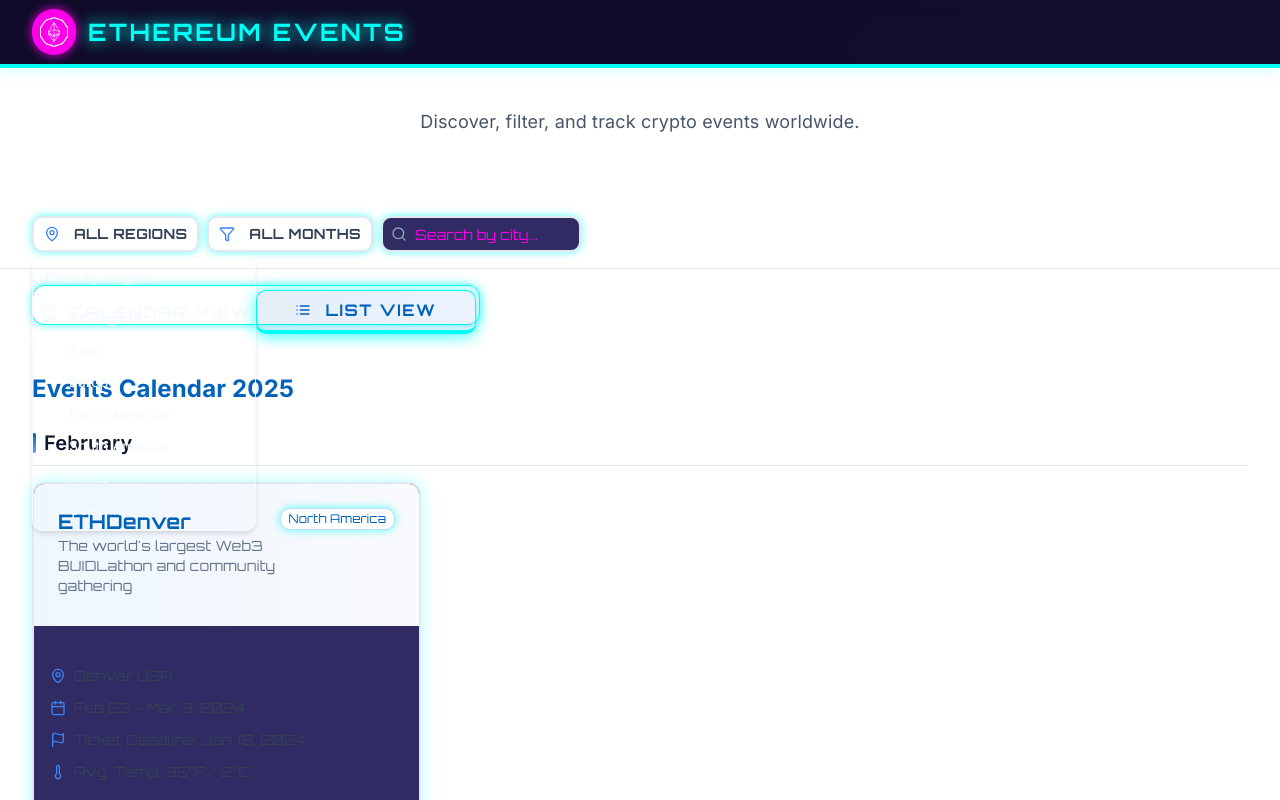
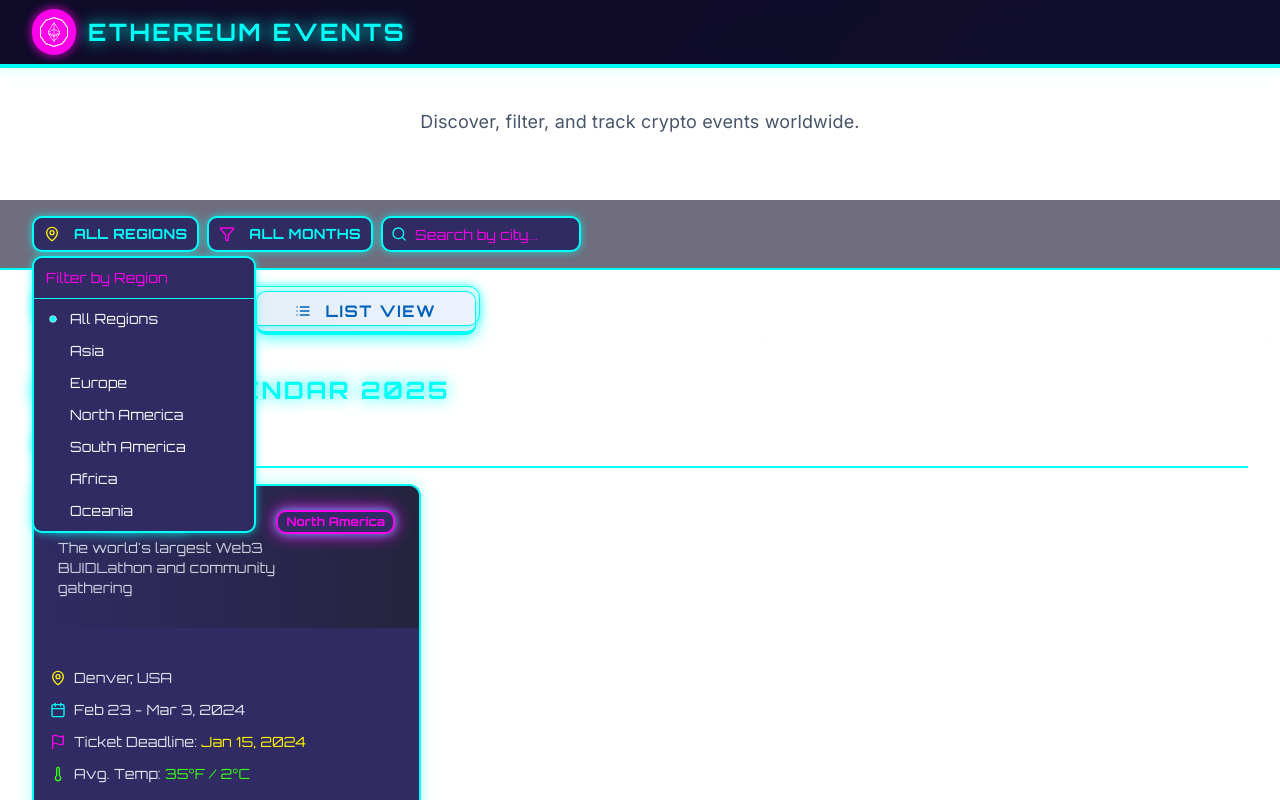
Before and after one commit to geodework/ethereum-events, a Next.js app: page / in a window 1280 px wide. Both pictures are taken after a click on the button "ALL REGIONS". Shown: the top 800 px of the page. Built offline with nearby package versions, Linux system fonts and the light colour scheme.

Commit message:
adjust cyberpunk minimalism

```diff
--- a/components/event-card.tsx
+++ b/components/event-card.tsx
@@ -36,33 +36,45 @@ export function EventCard({ event }: EventCardProps) {
   }
 
   return (
-    <Card className="group h-full overflow-hidden border-slate-200 transition-all hover:shadow-md">
-      <CardHeader className="bg-gradient-to-r from-blue-50 to-slate-50 pb-2 py-6">
+    <Card className="group h-full overflow-hidden transition-all hover:shadow-cyberpunk">
+      <CardHeader className="bg-gradient-to-r from-cyberpunk-bg2 to-cyberpunk-bg3 pb-2 py-6">
         <div className="flex items-start justify-between">
           <div>
-            <h3 className="text-xl font-bold text-primary group-hover:text-blue-600">{event.name}</h3>
-            <p className="text-sm text-slate-500">{event.description}</p>
+            <h3 className="text-xl font-bold text-cyberpunk-neonBlue group-hover:text-cyberpunk-neonPink drop-shadow-[0_0_8px_#00fff7]">
+              {event.name}
+            </h3>
+            <p className="text-sm text-cyberpunk-neonWhite/80">
+              {event.description}
+            </p>
           </div>
-          <Badge variant="outline" className="border border-blue-200 bg-white font-medium text-primary">
+          <Badge
+            variant="outline"
+            className="border-cyberpunk-neonPink bg-cyberpunk-bg2 font-bold text-cyberpunk-neonPink drop-shadow-[0_0_8px_#ff00ea]"
+          >
             {event.region}
           </Badge>
         </div>
       </CardHeader>
       <CardContent className="space-y-3 p-4 pb-2">
         <div className="flex items-center gap-2 text-sm">
-          <MapPin className="h-4 w-4 text-blue-500" />
-          <span className="text-slate-700">
+          <MapPin className="h-4 w-4 text-cyberpunk-neonYellow" />
+          <span className="text-cyberpunk-neonWhite/90">
             {event.city}, {event.country}
           </span>
         </div>
         <div className="flex items-center gap-2 text-sm">
-          <Calendar className="h-4 w-4 text-blue-500" />
-          <span className="text-slate-700">{formatDateRange(event.startDate, event.endDate)}</span>
+          <Calendar className="h-4 w-4 text-cyberpunk-neonBlue" />
+          <span className="text-cyberpunk-neonWhite/90">
+            {formatDateRange(event.startDate, event.endDate)}
+          </span>
         </div>
         <div className="flex items-center gap-2 text-sm">
-          <Flag className="h-4 w-4 text-blue-500" />
-          <span className="text-slate-700">
-            Ticket Deadline: {formatDeadline(event.ticketDeadline)}
+          <Flag className="h-4 w-4 text-cyberpunk-neonPink" />
+          <span className="text-cyberpunk-neonWhite/90">
+            Ticket Deadline:{" "}
+            <span className="text-cyberpunk-neonYellow">
+              {formatDeadline(event.ticketDeadline)}
+            </span>
             {isDeadlineSoon() && (
               <Badge variant="destructive" className="ml-2 text-xs">
                 Soon
@@ -71,24 +83,22 @@ export function EventCard({ event }: EventCardProps) {
           </span>
         </div>
         <div className="flex items-center gap-2 text-sm">
-          <Thermometer className="h-4 w-4 text-blue-500" />
-          <span className="text-slate-700">Avg. Temp: {event.temperature}</span>
+          <Thermometer className="h-4 w-4 text-cyberpunk-neonGreen" />
+          <span className="text-cyberpunk-neonWhite/90">
+            Avg. Temp:{" "}
+            <span className="text-cyberpunk-neonGreen">
+              {event.temperature}
+            </span>
+          </span>
         </div>
       </CardContent>
-      <CardFooter className="flex gap-2 border-t border-slate-100 bg-slate-50 p-3">
-        <Button
-          variant="outline"
-          size="sm"
-          className="flex-1 border-slate-200 bg-white text-slate-700 hover:bg-blue-50 hover:text-primary"
-        >
-          <Calendar className="mr-1 h-3 w-3" /> Add to Calendar
+      <CardFooter className="flex gap-2 border-t-2 border-cyberpunk-neonBlue bg-cyberpunk-bg3 p-3">
+        <Button variant="outline" size="sm" className="flex-1">
+          <Calendar className="mr-1 h-3 w-3 text-cyberpunk-neonBlue" /> Add to
+          Calendar
         </Button>
-        <Button
-          variant="outline"
-          size="sm"
-          className="border-slate-200 bg-white text-slate-700 hover:bg-blue-50 hover:text-primary"
-        >
-          <Globe className="h-3 w-3" />
+        <Button variant="outline" size="sm">
+          <Globe className="h-3 w-3 text-cyberpunk-neonPink" />
         </Button>
       </CardFooter>
     </Card>
--- a/components/filter-bar.tsx
+++ b/components/filter-bar.tsx
@@ -44,32 +44,48 @@ export function FilterBar({ onFilterChange }: FilterBarProps) {
     deadlineSoon: false,
   })
 
-  const handleFilterChange = (key: keyof FilterState, value: string | boolean) => {
+  const handleFilterChange = (
+    key: keyof FilterState,
+    value: string | boolean
+  ) => {
     const newFilters = { ...filters, [key]: value }
     setFilters(newFilters)
     onFilterChange(newFilters)
   }
 
   return (
-    <div className="sticky top-16 z-40 w-full border-b border-slate-200 bg-white/95 backdrop-blur supports-[backdrop-filter]:bg-white/60">
+    <div className="sticky top-16 z-40 w-full border-b-2 border-cyberpunk-neonBlue bg-cyberpunk-bg/80 backdrop-blur supports-[backdrop-filter]:bg-cyberpunk-bg/60">
       <div className="container flex flex-wrap items-center justify-between gap-2 py-4">
         <div className="flex flex-wrap items-center gap-2">
           <DropdownMenu>
             <DropdownMenuTrigger asChild>
-              <Button variant="outline" size="sm" className="h-9 border-slate-200 bg-white text-slate-700">
-                <MapPin className="mr-2 h-4 w-4 text-blue-500" />
+              <Button
+                variant="outline"
+                size="sm"
+                className="h-9 border-cyberpunk-neonBlue bg-cyberpunk-bg2 text-cyberpunk-neonBlue hover:text-cyberpunk-neonPink"
+              >
+                <MapPin className="mr-2 h-4 w-4 text-cyberpunk-neonYellow" />
                 {filters.region}
               </Button>
             </DropdownMenuTrigger>
-            <DropdownMenuContent align="start" className="w-56">
-              <DropdownMenuLabel>Filter by Region</DropdownMenuLabel>
-              <DropdownMenuSeparator />
+            <DropdownMenuContent
+              align="start"
+              className="w-56 bg-cyberpunk-bg2 border-cyberpunk-neonBlue text-cyberpunk-neonWhite font-cyberpunk"
+            >
+              <DropdownMenuLabel className="text-cyberpunk-neonPink">
+                Filter by Region
+              </DropdownMenuLabel>
+              <DropdownMenuSeparator className="bg-cyberpunk-neonBlue" />
               <DropdownMenuRadioGroup
                 value={filters.region}
                 onValueChange={(value) => handleFilterChange("region", value)}
               >
                 {regions.map((region) => (
-                  <DropdownMenuRadioItem key={region} value={region}>
+                  <DropdownMenuRadioItem
+                    key={region}
+                    value={region}
+                    className="hover:bg-cyberpunk-bg3 hover:text-cyberpunk-neonPink"
+                  >
                     {region}
                   </DropdownMenuRadioItem>
                 ))}
@@ -79,21 +95,39 @@ export function FilterBar({ onFilterChange }: FilterBarProps) {
 
           <DropdownMenu>
             <DropdownMenuTrigger asChild>
-              <Button variant="outline" size="sm" className="h-9 border-slate-200 bg-white text-slate-700">
-                <Filter className="mr-2 h-4 w-4 text-blue-500" />
+              <Button
+                variant="outline"
+                size="sm"
+                className="h-9 border-cyberpunk-neonBlue bg-cyberpunk-bg2 text-cyberpunk-neonBlue hover:text-cyberpunk-neonPink"
+              >
+                <Filter className="mr-2 h-4 w-4 text-cyberpunk-neonPink" />
                 {filters.month}
               </Button>
             </DropdownMenuTrigger>
-            <DropdownMenuContent align="start" className="w-56">
-              <DropdownMenuLabel>Filter by Month</DropdownMenuLabel>
-              <DropdownMenuSeparator />
+            <DropdownMenuContent
+              align="start"
+              className="w-56 bg-cyberpunk-bg2 border-cyberpunk-neonBlue text-cyberpunk-neonWhite font-cyberpunk"
+            >
+              <DropdownMenuLabel className="text-cyberpunk-neonPink">
+                Filter by Month
+              </DropdownMenuLabel>
+              <DropdownMenuSeparator className="bg-cyberpunk-neonBlue" />
               <DropdownMenuRadioGroup
                 value={filters.month}
                 onValueChange={(value) => handleFilterChange("month", value)}
               >
-                <DropdownMenuRadioItem value="All Months">All Months</DropdownMenuRadioItem>
+                <DropdownMenuRadioItem
+                  value="All Months"
+                  className="hover:bg-cyberpunk-bg3 hover:text-cyberpunk-neonPink"
+                >
+                  All Months
+                </DropdownMenuRadioItem>
                 {months.map((month) => (
-                  <DropdownMenuRadioItem key={month} value={month}>
+                  <DropdownMenuRadioItem
+                    key={month}
+                    value={month}
+                    className="hover:bg-cyberpunk-bg3 hover:text-cyberpunk-neonPink"
+                  >
                     {month}
                   </DropdownMenuRadioItem>
                 ))}
@@ -102,11 +136,11 @@ export function FilterBar({ onFilterChange }: FilterBarProps) {
           </DropdownMenu>
 
           <div className="relative">
-            <Search className="absolute left-2.5 top-2.5 h-4 w-4 text-slate-400" />
+            <Search className="absolute left-2.5 top-2.5 h-4 w-4 text-cyberpunk-neonBlue" />
             <Input
               type="text"
               placeholder="Search by city..."
-              className="h-9 w-[200px] border-slate-200 pl-8 text-slate-700"
+              className="h-9 w-[200px] border-cyberpunk-neonBlue pl-8 text-cyberpunk-neonWhite placeholder:text-cyberpunk-neonPink bg-cyberpunk-bg2"
               value={filters.city}
               onChange={(e) => handleFilterChange("city", e.target.value)}
             />
--- a/components/list-view.tsx
+++ b/components/list-view.tsx
@@ -12,7 +12,9 @@ export function ListView({ events }: ListViewProps) {
   const eventsByMonth: Record<string, Event[]> = {}
 
   // Sort events by start date
-  const sortedEvents = [...events].sort((a, b) => a.startDate.getTime() - b.startDate.getTime())
+  const sortedEvents = [...events].sort(
+    (a, b) => a.startDate.getTime() - b.startDate.getTime()
+  )
 
   // Group events by month
   sortedEvents.forEach((event) => {
@@ -28,7 +30,9 @@ export function ListView({ events }: ListViewProps) {
 
   return (
     <div className="container py-6">
-      <h2 className="mb-6 text-2xl font-bold text-primary">Events Calendar {new Date().getFullYear()}</h2>
+      <h2 className="mb-6 text-2xl font-bold font-cyberpunk uppercase tracking-widest text-cyberpunk-neonBlue drop-shadow-[0_0_8px_#00fff7]">
+        Events Calendar {new Date().getFullYear()}
+      </h2>
 
       {months.map((month) => {
         const monthEvents = eventsByMonth[month] || []
@@ -39,9 +43,11 @@ export function ListView({ events }: ListViewProps) {
 
         return (
           <div key={month} className="mb-10">
-            <div className="mb-4 flex items-center gap-2 border-b border-slate-200 pb-2">
-              <div className="h-5 w-1 rounded-full bg-gradient-to-b from-primary to-blue-400"></div>
-              <h3 className="text-xl font-semibold text-slate-900">{month}</h3>
+            <div className="mb-4 flex items-center gap-2 border-b-2 border-cyberpunk-neonBlue pb-2">
+              <div className="h-5 w-1 rounded-full bg-gradient-to-b from-cyberpunk-neonBlue to-cyberpunk-neonPink shadow-[0_0_8px_0_#00fff7aa]"></div>
+              <h3 className="text-xl font-bold font-cyberpunk text-cyberpunk-neonPink uppercase tracking-widest drop-shadow-[0_0_8px_#ff00ea]">
+                {month}
+              </h3>
             </div>
             <div className="grid gap-6 md:grid-cols-2 lg:grid-cols-3">
               {monthEvents.map((event) => (
--- a/components/ui/dropdown-menu.tsx
+++ b/components/ui/dropdown-menu.tsx
@@ -42,7 +42,7 @@ function DropdownMenuContent({
         data-slot="dropdown-menu-content"
         sideOffset={sideOffset}
         className={cn(
-          "bg-popover text-popover-foreground data-[state=open]:animate-in data-[state=closed]:animate-out data-[state=closed]:fade-out-0 data-[state=open]:fade-in-0 data-[state=closed]:zoom-out-95 data-[state=open]:zoom-in-95 data-[side=bottom]:slide-in-from-top-2 data-[side=left]:slide-in-from-right-2 data-[side=right]:slide-in-from-left-2 data-[side=top]:slide-in-from-bottom-2 z-50 max-h-(--radix-dropdown-menu-content-available-height) min-w-[8rem] origin-(--radix-dropdown-menu-content-transform-origin) overflow-x-hidden overflow-y-auto rounded-md border p-1 shadow-md",
+          "bg-cyberpunk-bg2 text-cyberpunk-neonWhite font-cyberpunk border-2 border-cyberpunk-neonBlue shadow-[0_0_8px_0_#00fff7aa] data-[state=open]:animate-in data-[state=closed]:animate-out data-[state=closed]:fade-out-0 data-[state=open]:fade-in-0 data-[state=closed]:zoom-out-95 data-[state=open]:zoom-in-95 data-[side=bottom]:slide-in-from-top-2 data-[side=left]:slide-in-from-right-2 data-[side=right]:slide-in-from-left-2 data-[side=top]:slide-in-from-bottom-2 z-50 max-h-(--radix-dropdown-menu-content-available-height) min-w-[8rem] origin-(--radix-dropdown-menu-content-transform-origin) overflow-x-hidden overflow-y-auto rounded-md p-1",
           className
         )}
         {...props}
@@ -74,7 +74,7 @@ function DropdownMenuItem({
       data-inset={inset}
       data-variant={variant}
       className={cn(
-        "focus:bg-accent focus:text-accent-foreground data-[variant=destructive]:text-destructive data-[variant=destructive]:focus:bg-destructive/10 dark:data-[variant=destructive]:focus:bg-destructive/20 data-[variant=destructive]:focus:text-destructive data-[variant=destructive]:*:[svg]:!text-destructive [&_svg:not([class*='text-'])]:text-muted-foreground relative flex cursor-default items-center gap-2 rounded-sm px-2 py-1.5 text-sm outline-hidden select-none data-[disabled]:pointer-events-none data-[disabled]:opacity-50 data-[inset]:pl-8 [&_svg]:pointer-events-none [&_svg]:shrink-0 [&_svg:not([class*='size-'])]:size-4",
+        "focus:bg-cyberpunk-neonBlue/20 focus:text-cyberpunk-neonBlue data-[variant=destructive]:text-cyberpunk-neonRed data-[variant=destructive]:focus:bg-cyberpunk-neonPink/20 data-[variant=destructive]:focus:text-cyberpunk-neonPink data-[variant=destructive]:*:[svg]:!text-cyberpunk-neonRed [&_svg:not([class*='text-'])]:text-cyberpunk-neonPink relative flex cursor-pointer items-center gap-2 rounded-md px-2 py-1.5 text-sm font-cyberpunk transition-all outline-hidden select-none data-[disabled]:pointer-events-none data-[disabled]:opacity-50 data-[inset]:pl-8 [&_svg]:pointer-events-none [&_svg]:shrink-0 [&_svg:not([class*='size-'])]:size-4 hover:bg-cyberpunk-neonPink/10 hover:text-cyberpunk-neonPink hover:shadow-[0_0_8px_0_#ff00ea99]",
         className
       )}
       {...props}
@@ -128,14 +128,14 @@ function DropdownMenuRadioItem({
     <DropdownMenuPrimitive.RadioItem
       data-slot="dropdown-menu-radio-item"
       className={cn(
-        "focus:bg-accent focus:text-accent-foreground relative flex cursor-default items-center gap-2 rounded-sm py-1.5 pr-2 pl-8 text-sm outline-hidden select-none data-[disabled]:pointer-events-none data-[disabled]:opacity-50 [&_svg]:pointer-events-none [&_svg]:shrink-0 [&_svg:not([class*='size-'])]:size-4",
+        "focus:bg-cyberpunk-neonBlue/20 focus:text-cyberpunk-neonBlue relative flex cursor-pointer items-center gap-2 rounded-md py-1.5 pr-2 pl-8 text-sm font-cyberpunk transition-all outline-hidden select-none data-[disabled]:pointer-events-none data-[disabled]:opacity-50 [&_svg]:pointer-events-none [&_svg]:shrink-0 [&_svg:not([class*='size-'])]:size-4 hover:bg-cyberpunk-neonPink/10 hover:text-cyberpunk-neonPink hover:shadow-[0_0_8px_0_#ff00ea99]",
         className
       )}
       {...props}
     >
       <span className="pointer-events-none absolute left-2 flex size-3.5 items-center justify-center">
         <DropdownMenuPrimitive.ItemIndicator>
-          <CircleIcon className="size-2 fill-current" />
+          <CircleIcon className="size-2 fill-cyberpunk-neonBlue" />
         </DropdownMenuPrimitive.ItemIndicator>
       </span>
       {children}
```
Also changed, not shown: components/calendar-view.tsx (+32 -17 lines).
